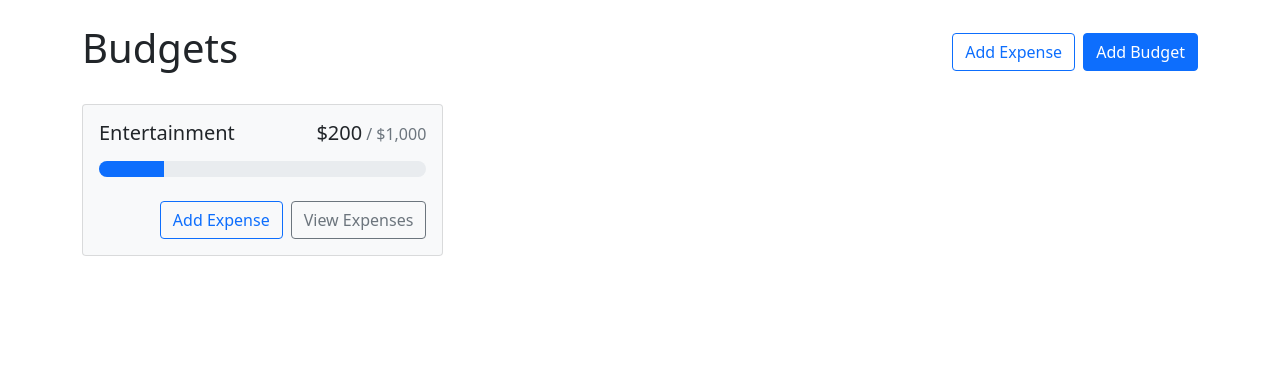
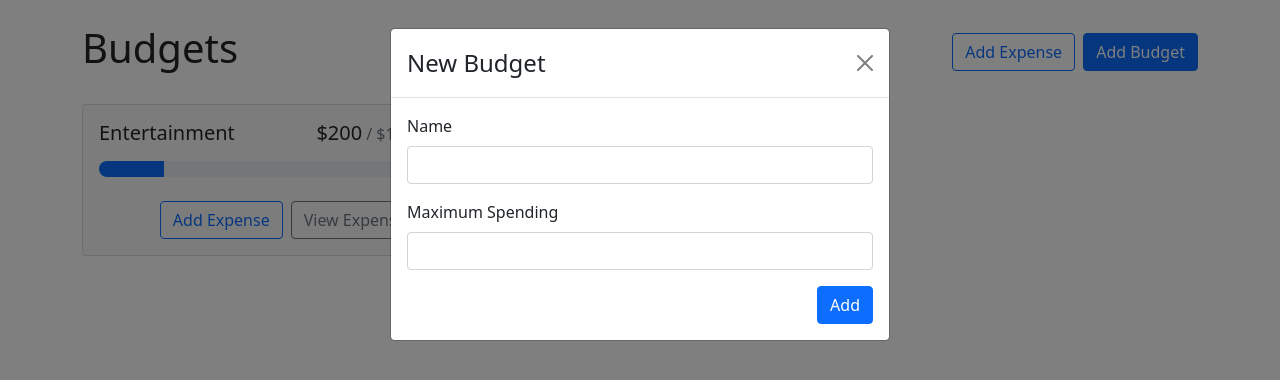
Before and after one commit to zulkufdemirhan/react-budget-app, a React (Vite) app: page / in a window 1280 px wide. Shown: the top 380 px of the page. Built offline with nearby package versions, Linux system fonts and the light colour scheme.

Commit message:
budget modal form component created

```diff
--- a/src/App.jsx
+++ b/src/App.jsx
@@ -1,9 +1,11 @@
 import Container from "react-bootstrap/Container"
 import { Button, Stack } from "react-bootstrap"
 import BudgetCard from "./components/BudgetCard"
+import AddBudgetModal from "./components/AddBudgetModal"
 
 function App() {
   return (
+    <>
       <Container className="my-4">
         <Stack direction="horizontal" gap="2" className="mb-4">
           <h1 className="me-auto">Budgets</h1>
@@ -21,6 +23,8 @@ function App() {
           <BudgetCard name="Entertainment" gray amount={200} max={1000}></BudgetCard>
         </div>
       </Container>
+      <AddBudgetModal show/>
+    </>
   )
 }
 
--- /dev/null
+++ b/src/components/AddBudgetModal.jsx
@@ -0,0 +1,28 @@
+import { Modal, Form, Button } from "react-bootstrap";
+
+export default function AddBudgetModal({ show, handleClose }) {
+  function handleSubmit(e) {}
+
+  return (
+    <Modal show={show} onHide={handleClose}>
+      <Form onSubmit={handleSubmit}>
+        <Modal.Header closeButton>
+          <Modal.Title>New Budget</Modal.Title>
+        </Modal.Header>
+        <Modal.Body>
+          <Form.Group className="mb-3" contolId="name">
+            <Form.Label>Name</Form.Label>
+            <Form.Control type="text" required />
+          </Form.Group>
+          <Form.Group className="mb-3" contolId="max">
+            <Form.Label>Maximum Spending</Form.Label>
+            <Form.Control type="number" required min={0} step={0.01} />
+          </Form.Group>
+          <div className="d-flex justify-content-end">
+            <Button variant="primary" type="submit">Add</Button>
+          </div>
+        </Modal.Body>
+      </Form>
+    </Modal>
+  )
+}
```
Lines whose indentation alone changed are shown as unchanged.
